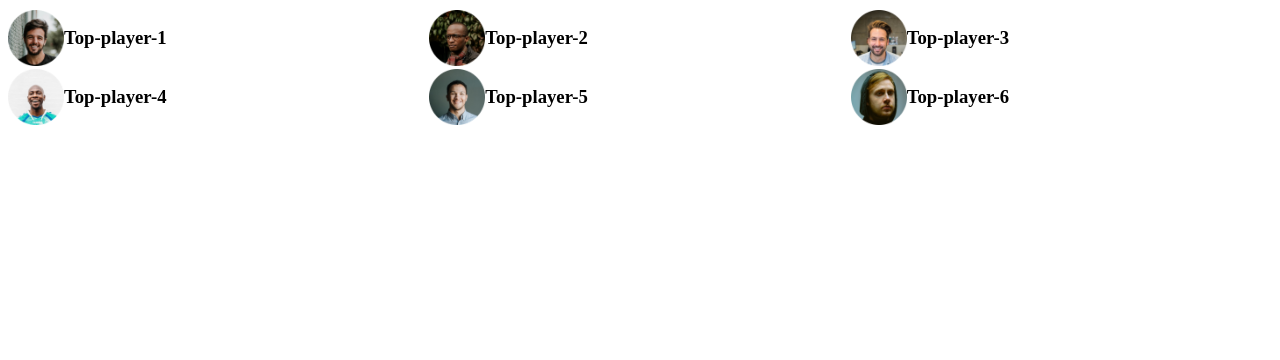
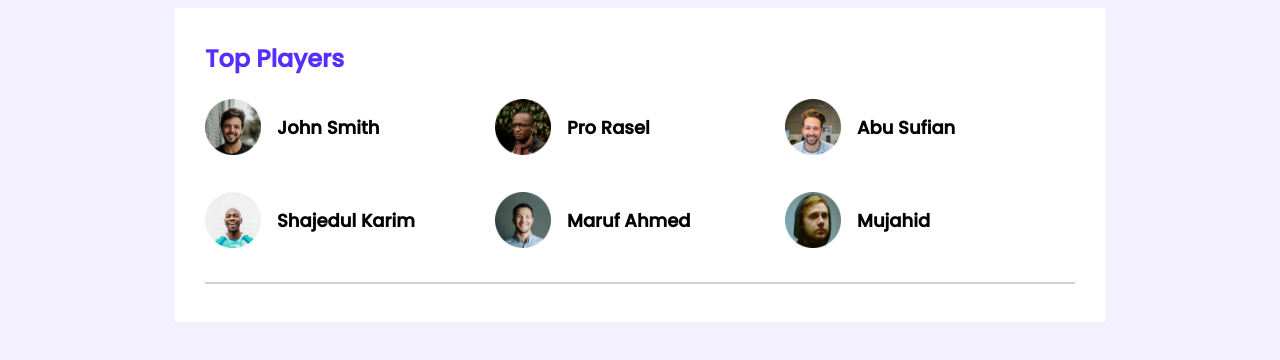
Before and after one commit to Nazmusjion1/Leader-Board-Css3, a plain HTML site: page index.html in a window 1280 px wide. Drawn offline with Linux system fonts and the light colour scheme.

Commit message:
hr added

```diff
--- a/Styles/styles.css
+++ b/Styles/styles.css
@@ -1,8 +1,40 @@
+/* Fonts */
+
+  @import url('https://fonts.googleapis.com/css2?family=Open+Sans&family=Poppins:wght@500&display=swap');
+
+/* common styles or utilities */
+body{
+    font-family: 'Poppins', sans-serif;
+    background-color: #F3F1FF;
+
+}
+main{
+    display: flex;
+    justify-content: center;
+}
+.container{
+    background: #FFFFFF;
+    width: 870px;
+    padding: 30px ;
+}
+hr{
+    border: 1px solid #D1D1D1;
+}
 /* top players styles */
+.top-players{
+    margin-bottom: 30px;
+}
+.section-title{
+    color: #562EFF;
+    font-size: 24px;
+    margin-top: 3px;
+}
+
 .players{
     display: grid;
      grid-template-columns: repeat(3,1fr);
     /* grid-template-columns: 1fr 1fr 1fr; */
+    grid-row-gap:30px;
 }
 .player{
     display: flex;
@@ -12,3 +44,8 @@
     width:56px;
     height: 56px;
 }
+.player-name{
+    margin-left: 16px;
+    font-size: 18px;
+    line-height: 27px;
+}
--- a/index.html
+++ b/index.html
@@ -18,36 +18,38 @@
     <!-- header end -->
     <main>
         <!-- Top players and top blogs -->
-       <section>
+       <section class="container">
        <div class="top-players">
+        <h2 class="section-title">Top Players</h2>
         <div class="players">
             <!-- .palyer*6>img[src="images/players/player-$.png"]+h3{Top-player-$} -->
             <div class="player">
                 <img src="images/players/player-1.png" alt="">
-                <h3>Top-player-1</h3>
+                <h3 class="player-name">John Smith</h3>
             </div>
             <div class="player">
                 <img src="images/players/player-2.png" alt="">
-                <h3>Top-player-2</h3>
+                <h3 class="player-name">Pro Rasel</h3>
             </div>
             <div class="player">
                 <img src="images/players/player-3.png" alt="">
-                <h3>Top-player-3</h3>
+                <h3 class="player-name">Abu Sufian</h3>
             </div>
             <div class="player">
                 <img src="images/players/player-4.png" alt="">
-                <h3>Top-player-4</h3>
+                <h3 class="player-name">Shajedul Karim</h3>
             </div>
             <div class="player">
                 <img src="images/players/player-5.png" alt="">
-                <h3>Top-player-5</h3>
+                <h3 class="player-name">Maruf Ahmed </h3>
             </div>
             <div class="player">
                 <img src="images/players/player-6.png" alt="">
-                <h3>Top-player-6</h3>
+                <h3 class="player-name">Mujahid</h3>
             </div>
         </div>
        </div>
+       <hr>
        </section>
     </main>
 </body>
```
